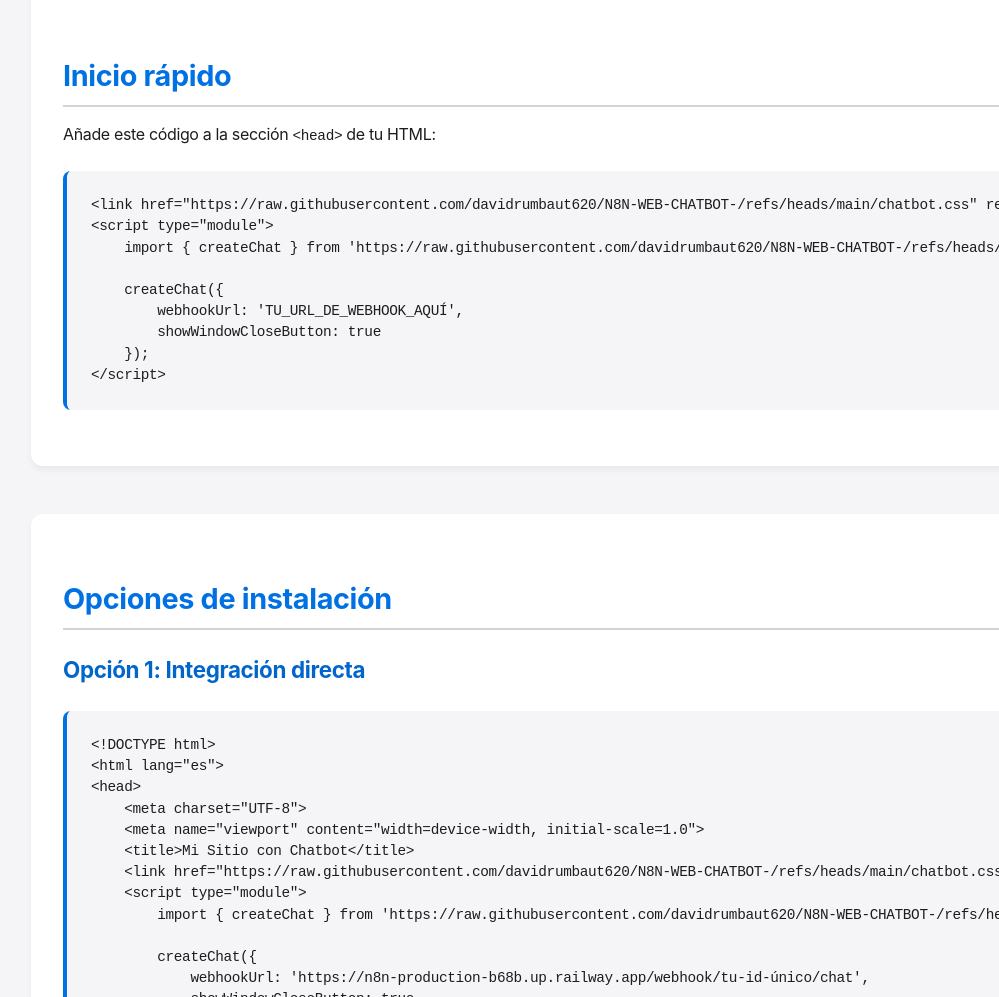
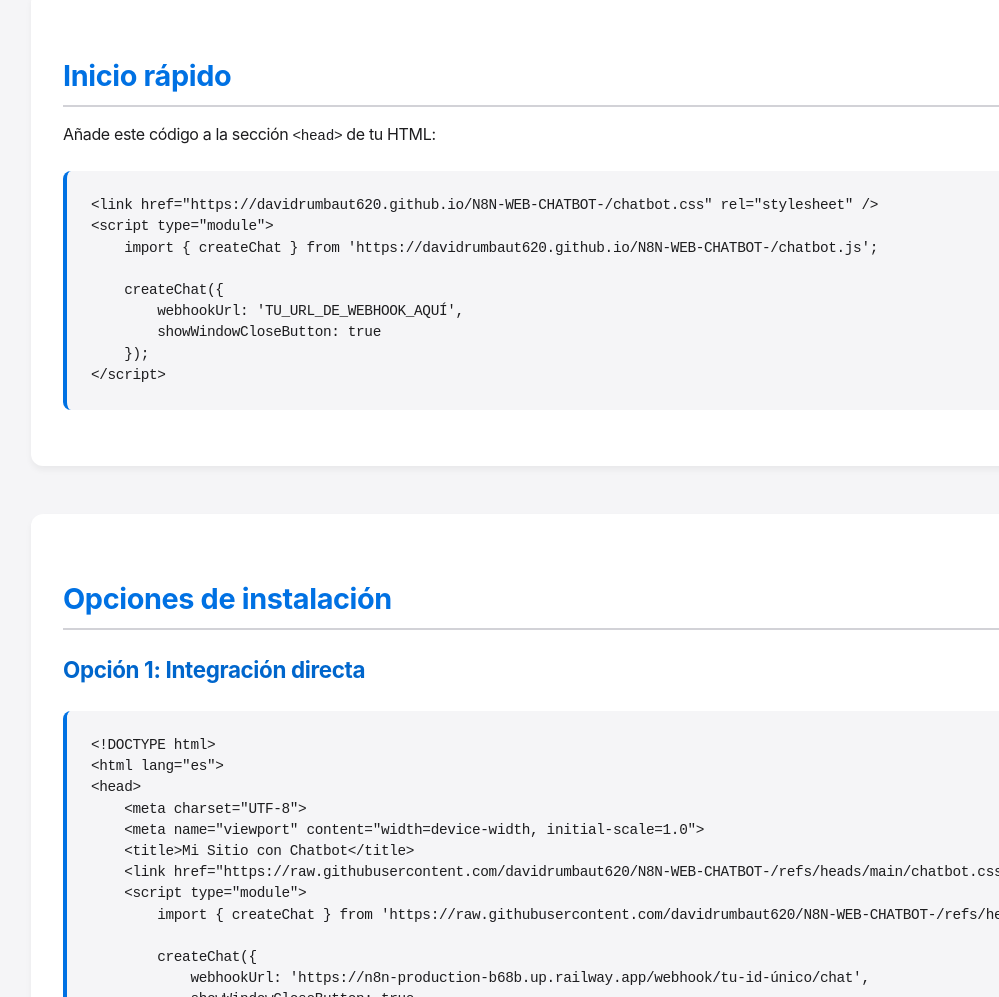
Before and after one commit to davidrumbaut620/N8N-WEB-CHATBOT-, a plain HTML site: page index.html in a window 1280 px wide. Shown: the part 2376-3373 px from the top of the page, without its empty margins (281-1280 px from the left). Drawn offline with Linux system fonts and the light colour scheme; no server answers.

Commit message:
Update index.html

```diff
--- a/index.html
+++ b/index.html
@@ -449,9 +449,9 @@
             <section class="section" id="quick-start">
                 <h2>Inicio rápido</h2>
                 <p>Añade este código a la sección <code>&lt;head&gt;</code> de tu HTML:</p>
-                <pre><code>&lt;link href="https://raw.githubusercontent.com/davidrumbaut620/N8N-WEB-CHATBOT-/refs/heads/main/chatbot.css" rel="stylesheet" /&gt;
+                <pre><code>&lt;link href="https://davidrumbaut620.github.io/N8N-WEB-CHATBOT-/chatbot.css" rel="stylesheet" /&gt;
 &lt;script type="module"&gt;
-    import { createChat } from 'https://raw.githubusercontent.com/davidrumbaut620/N8N-WEB-CHATBOT-/refs/heads/main/chatbot.js';
+    import { createChat } from 'https://davidrumbaut620.github.io/N8N-WEB-CHATBOT-/chatbot.js';
 
     createChat({
         webhookUrl: 'TU_URL_DE_WEBHOOK_AQUÍ',
```
